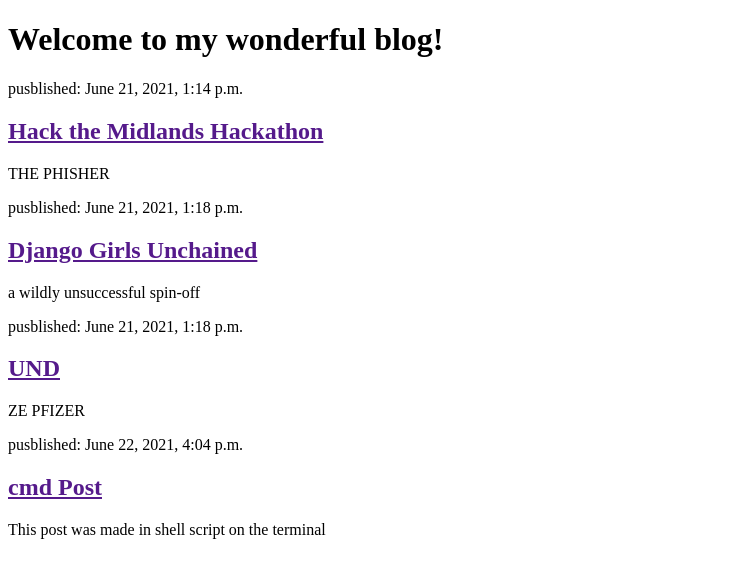
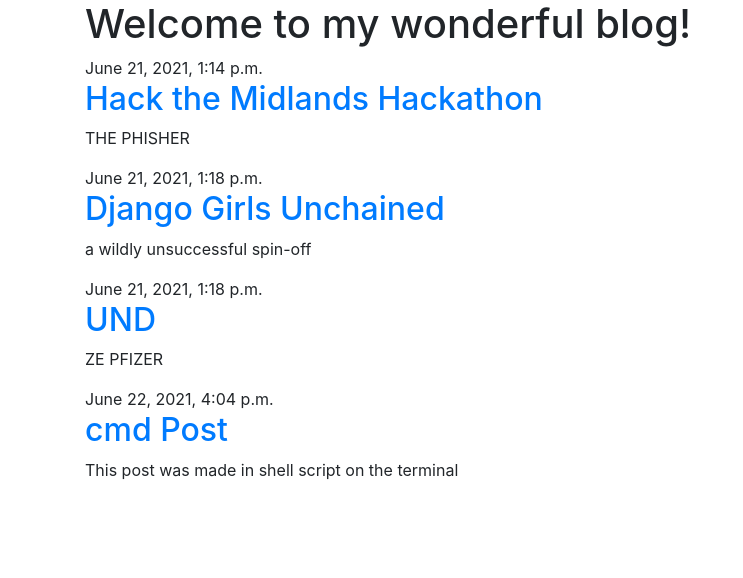
Before and after one commit to redrobin005/DjangoGirls, a Django app: page / in a window 1280 px wide. Shown: the top 578 px of the page, without its empty margins (0-743 px from the left). Run offline with Django 3.2, Linux system fonts and the light colour scheme; data comes from the database, SQL or seed files in the repository.

Commit message:
css added

```diff
--- a/blog/templates/blog/post_list.html
+++ b/blog/templates/blog/post_list.html
@@ -1,20 +1,35 @@
+{% load static %}
 <!DOCTYPE html>
 <html>
     <head>
+        <link rel="stylesheet" href="https://cdn.jsdelivr.net/npm/bootstrap@4.5.3/dist/css/bootstrap.min.css"
+        integrity="sha384-TX8t27EcRE3e/ihU7zmQxVncDAy5uIKz4rEkgIXeMed4M0jlfIDPvg6uqKI2xXr2" crossorigin="anonymous">
+        <link rel="stylesheet" href="{% static 'css/blog.css' %}">
+        <link rel="preconnect" href="https://fonts.googleapis.com">
+        <link rel="preconnect" href="https://fonts.gstatic.com" crossorigin>
+        <link href="https://fonts.googleapis.com/css2?family=Alegreya&display=swap" rel="stylesheet">
         <title>Anwin's Blog</title>
     </head>
     <body>
-        <header>
+        <header class="page-header">
+            <div class="container">
             <h1>Welcome to my wonderful blog!</h1>
+            </div>
         </header>
 
-        {% for post in posts %}
-            <article>
-                <time>pusblished: {{post.published_date}}</time>
-                <h2><a href="">{{post.title}}</a></h2>
-                <p>{{ post.text|linebreaksbr }}</p>
-            </article>
-        {% endfor %}
-
-    </body>
+        <main class="container">
+            <div class="row">
+                <div class="col">
+                    {% for post in posts %}
+                        <article class="post">
+                            <time class="date">
+                                {{ post.published_date }}
+                            </time>
+                            <h2><a href="">{{ post.title }}</a></h2>
+                            <p>{{ post.text|linebreaksbr }}</p>
+                        </article>
+                    {% endfor %}
+                </div>
+            </div>
+        </main>
 </html>
--- a/mysite/settings.py
+++ b/mysite/settings.py
@@ -118,4 +118,7 @@
 # Static files (CSS, JavaScript, Images)
 STATIC_URL = '/static/'
 STATIC_ROOT = os.path.join(BASE_DIR, 'static')
+STATICFILES_DIR = (
+    os.path.join(BASE_DIR, "static"),
+)
 # https://docs.djangoproject.com/en/2.2/howto/static-files/
```
